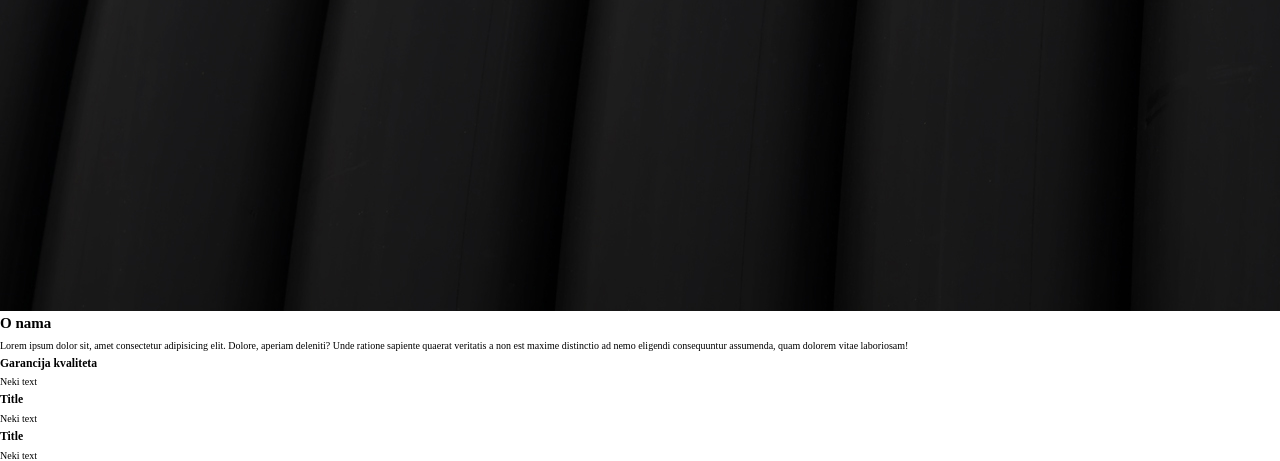
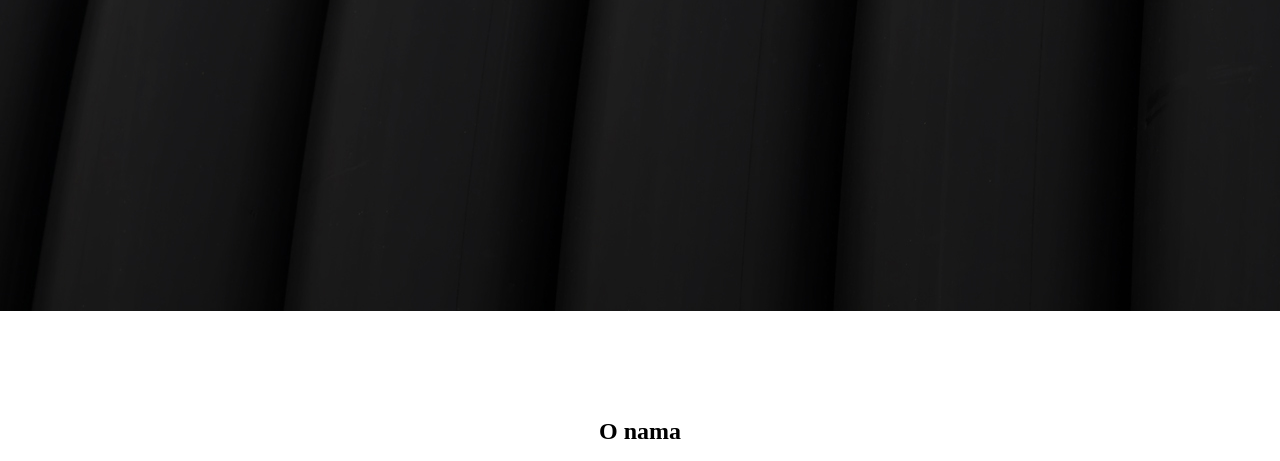
Before and after one commit to Srdjan-Margetic/gamabelt, a website: page index.html in a window 1280 px wide. Shown: the part 489-950 px from the top of the page. Drawn offline with Linux system fonts and the light colour scheme.

Commit message:
Add basic styling for the about us page

```diff
--- a/sass/pages/_about.scss
+++ b/sass/pages/_about.scss
@@ -0,0 +1,29 @@
+.about {
+  padding: 10rem 0;
+
+  &_title {
+    margin-bottom: 2rem;
+    text-align: center;
+    font-size: 2.4rem;
+  }
+
+  &_text {
+    text-align: center;
+    max-width: 620px;
+    margin: 3rem auto;
+    font-size: 1.6rem;
+  }
+  .card-wrapper {
+    display: flex;
+    justify-content: space-between;
+
+    .card {
+      border: 1px solid $color-grey-light;
+      width: 100%;
+      text-align: center;
+      &:not(:last-child) {
+        border-right: none;
+      }
+    }
+  }
+}
```
Also changed, not shown: css/style.css.
